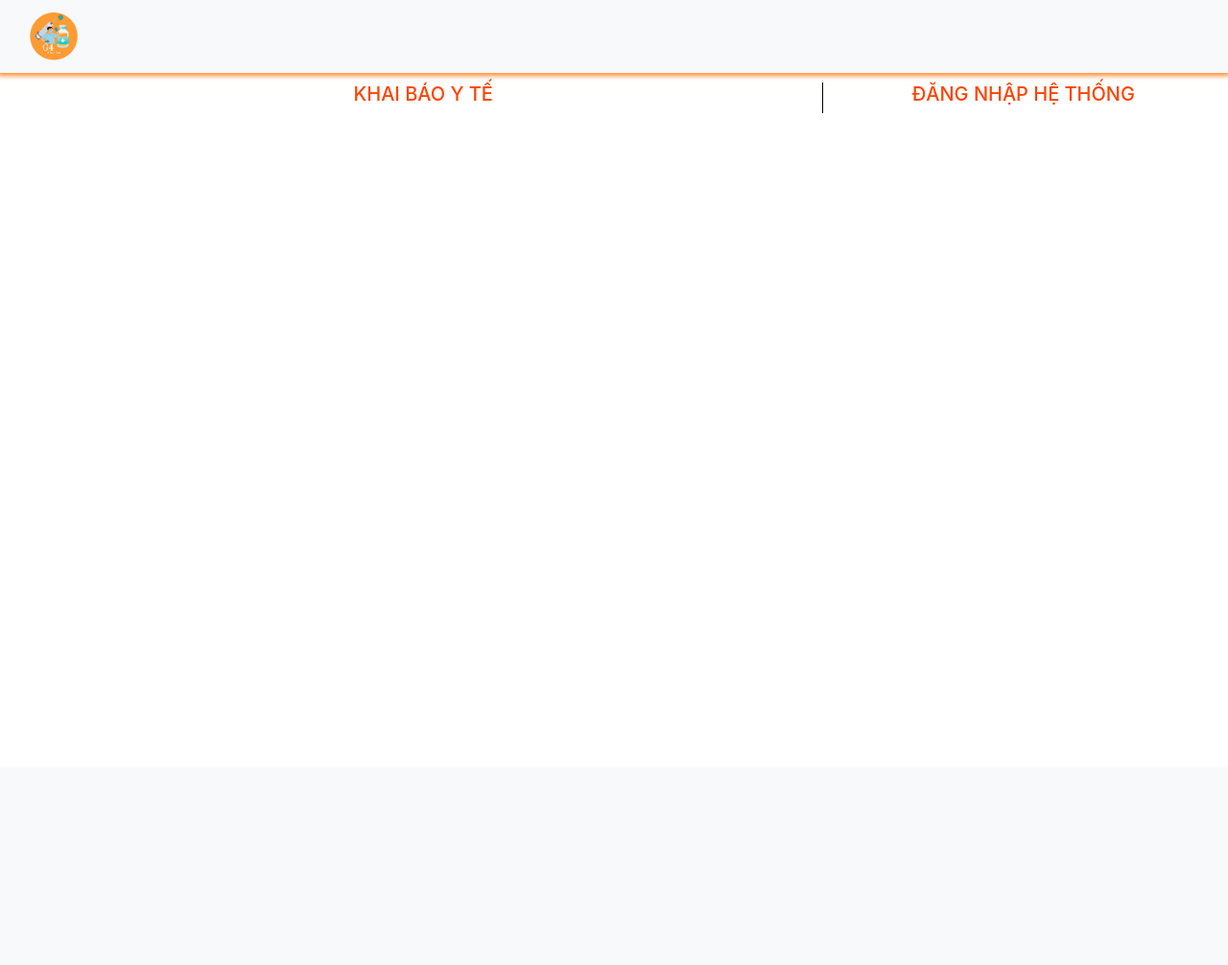
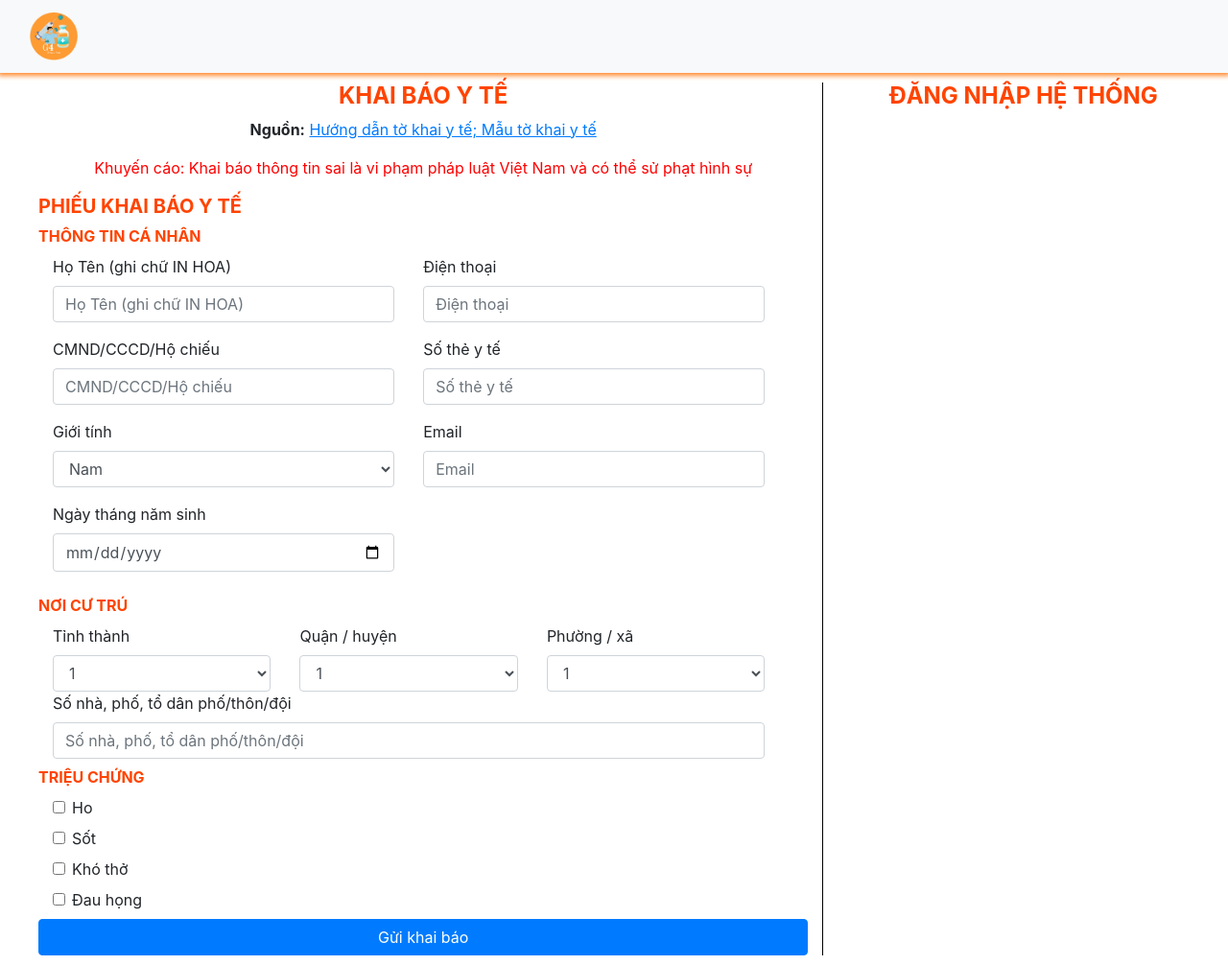
Before and after one commit to OTisFinn1602/PTUD_N4_Website-Covid, a PHP site: page / in a window 1280 px wide. Shown: the whole page at 96% size. Before the commit the page ends 118 px from the top, so only its background shows below. Run offline with PHP 8.4, Linux system fonts and the light colour scheme.

Commit message:
code khai bao y te

```diff
--- a/css/style.css
+++ b/css/style.css
@@ -1,11 +1,11 @@
-/* Root */
+/*---- Root ----*/
 
 :root {
     --text-color: rgb(255, 68, 0);
 }
 
 
-/* Reset css */
+/*----- Reset css -------*/
 
 * {
     margin: 0;
@@ -14,34 +14,73 @@
 }
 
 
-/* Header */
+/*---- Header ----*/
 
 .navbar {
     box-shadow: 0px 1px 5px 2px rgb(255, 140, 50) !important;
 }
 
 
-/* Body */
+/*----- Body ----*/
 
 
 /* Đăng nhập */
 
-.main {
+.login {
     margin: 10px;
+    padding: 0;
 }
 
-.main .left {
+.login .left {
     border-right: 1px solid black;
 }
 
-.main h4 {
+.login h4 {
     color: var(--text-color);
-    font-size: 20px;
+    font-size: 24px;
     text-transform: uppercase;
+    text-align: center;
+    font-weight: bold;
+}
+
+
+/*- Khai báo thông tin -*/
+
+
+/* attention */
+
+.info {
+    /* border: 1px solid; */
+}
+
+.attention p {
     text-align: center;
 }
 
+.attention .text1>a {
+    text-decoration: underline;
+}
 
-/* Media Query */
+.attention .text2 {
+    color: red;
+}
 
-@media screen and (max-width: 600px) {}
+
+/* form */
+
+form h4 {
+    text-align: left !important;
+    font-size: 20px !important;
+}
+
+form .title-form {
+    color: var(--text-color);
+    font-size: 16px !important;
+    text-transform: uppercase;
+    font-weight: bold;
+    margin: 10px 0;
+}
+
+form button {
+    width: 100%;
+}
--- a/index.html
+++ b/index.html
@@ -12,6 +12,7 @@
 </head>
 
 <body>
+    <header>
         <nav class="navbar navbar-expand-md navbar-light bg-light sticky-top">
             <div class="container-fluid">
                 <a href="" class="navbar-brand">
@@ -42,15 +43,137 @@
                 </div> -->
             </div>
         </nav>
-    <div class="row col-12 main">
+    </header>
+    <div class="container-fluid">
+        <div class="row col-12 login">
+            <!-- login: chứa nội dung chính trang đăng nhập-->
             <div class="col-lg-8 left">
                 <h4>khai báo y tế</h4>
                 <div class="info">
+                    <div class="attention">
+                        <p class="text1"><b>Nguồn:</b>
+                            <a href="">Hướng dẫn tờ khai y tế; Mẫu tờ khai y tế</a>
+                        </p>
+                        <p class="text2">Khuyến cáo: Khai báo thông tin sai là vi phạm pháp luật Việt Nam và có thể sử phạt hình sự</p>
+                    </div>
+                    <form action="#" method="post">
+                        <h4>Phiếu khai báo y tế</h4>
+                        <h4 class="title-form">thông tin cá nhân</h4>
 
+                        <!-- ~Thông tin cá nhân~ -->
+                        <div class="row col-12 inf-Per">
+                            <!-- inf-Per: Thông tin cá nhân -->
+                            <div class="col-6">
+                                <!-- Name -->
+                                <div class="form-group">
+                                    <label for="inputName">Họ Tên (ghi chữ IN HOA)</label>
+                                    <input type="text" class="form-control" id="inputName" placeholder="Họ Tên (ghi chữ IN HOA)">
+                                </div>
+                                <!-- CCCD -->
+                                <div class="form-group">
+                                    <label for="inputCCCD">CMND/CCCD/Hộ chiếu</label>
+                                    <input type="text" class="form-control" id="inputCCCD" placeholder="CMND/CCCD/Hộ chiếu">
+                                </div>
+                                <!-- Gender -->
+                                <div class="form-group">
+                                    <label for="selectGender">Giới tính</label>
+                                    <select class="form-control" id="selectGender">
+                                        <option value="Nam">Nam</option>
+                                        <option value="Nu">Nữ</option>
+                                    </select>
+                                </div>
+                                <!-- Date -->
+                                <div class="form-group">
+                                    <label for="inputDate">Ngày tháng năm sinh</label>
+                                    <input type="date" class="form-control" id="inputDate">
+                                </div>
+                            </div>
+
+                            <div class="col-6">
+                                <!-- NumberPhone -->
+                                <div class="form-group">
+                                    <label for="inputSDT">Điện thoại</label>
+                                    <input type="text" class="form-control" id="inputSDT" placeholder="Điện thoại">
+                                </div>
+                                <!-- Số thẻ y tế -->
+                                <div class="form-group">
+                                    <label for="inputSTYT">Số thẻ y tế</label>
+                                    <input type="text" class="form-control" id="inputSTYT" placeholder="Số thẻ y tế">
+                                </div>
+                                <!-- Email -->
+                                <div class="form-group">
+                                    <label for="inputEmail">Email</label>
+                                    <input type="text" class="form-control" id="inputEmail" placeholder="Email">
+                                </div>
+                            </div>
+                        </div>
+
+                        <!-- ~Nơi cư trú~ -->
+                        <h4 class="title-form">Nơi cư trú</h4>
+                        <div class="row col-12">
+                            <div class="col-4">
+                                <label for="selectTinh">Tỉnh thành</label>
+                                <select class="form-control" id="selectTinh">
+                                    <option value="">1</option>
+                                    <option value="">2</option>
+                                    <option value="">3</option>
+                                </select>
+                            </div>
+                            <div class="col-4">
+                                <label for="selectQuan">Quận / huyện</label>
+                                <select class="form-control" id="selectQuan">
+                                    <option value="">1</option>
+                                    <option value="">2</option>
+                                    <option value="">3</option>
+                                </select>
+                            </div>
+                            <div class="col-4">
+                                <label for="selectPhuong">Phường / xã</label>
+                                <select class="form-control" id="selectPhuong">
+                                    <option value="">1</option>
+                                    <option value="">2</option>
+                                    <option value="">3</option>
+                                </select>
+                            </div>
+                        </div>
+                        <div class="row col-12">
+                            <div class="col-12">
+                                <label for="inputadd">Số nhà, phố, tổ dân phố/thôn/đội</label>
+                                <input type="text" class="form-control" id="inputadd" placeholder="Số nhà, phố, tổ dân phố/thôn/đội">
+                            </div>
+                        </div>
+
+                        <!-- ~Triệu chứng~ -->
+                        <h4 class="title-form">Triệu chứng</h4>
+                        <div class="row col-12">
+                            <div class="col-12">
+                                <div class="form-check">
+                                    <input type="checkbox" class="form-check-input" id="check1">
+                                    <label for="check1">Ho</label>
+                                </div>
+                                <div class="form-check">
+                                    <input type="checkbox" class="form-check-input" id="check2">
+                                    <label for="check2">Sốt</label>
+                                </div>
+                                <div class="form-check">
+                                    <input type="checkbox" class="form-check-input" id="check3">
+                                    <label for="check3">Khó thở</label>
+                                </div>
+                                <div class="form-check">
+                                    <input type="checkbox" class="form-check-input" id="check4">
+                                    <label for="check4">Đau họng</label>
+                                </div>
+                            </div>
+                        </div>
+
+                        <!-- ~Submit~ -->
+                        <button type="submit" class="btn btn-primary">Gửi khai báo</button>
+                    </form>
                 </div>
             </div>
             <div class="col-lg-4 right">
                 <h4>Đăng nhập hệ thống</h4>
+            </div>
         </div>
     </div>
 </body>
```
Lines whose indentation alone changed are shown as unchanged.
